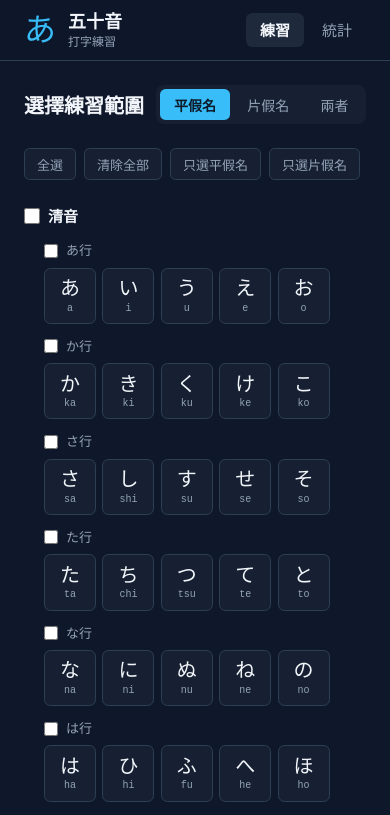
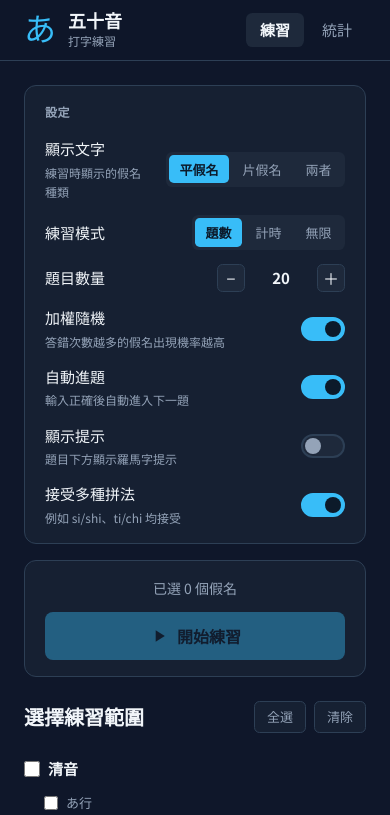
Before and after one commit to bg308222/gojuon-typing-practice, a Vue app: page / in a window 390 px wide. Shown: the top 815 px of the page. Built offline with nearby package versions, Linux system fonts and the light colour scheme.

Commit message:
優化開始 button

```diff
--- a/src/App.vue
+++ b/src/App.vue
@@ -32,10 +32,21 @@
         <!-- Home / Setup view -->
         <div v-if="view === 'home'" class="home-layout">
           <div class="selector-col">
-            <KanaSelector :settings="settings" @start="startPractice" />
+            <KanaSelector :settings="settings" />
           </div>
           <div class="settings-col">
             <SettingsPanel :settings="settings" />
+            <div class="start-box">
+              <span class="count-label">已選 {{ settings.selectedKana.length }} 個假名</span>
+              <button
+                class="start-btn"
+                :disabled="settings.selectedKana.length === 0"
+                @click="startPractice"
+              >
+                <svg width="20" height="20" viewBox="0 0 24 24" fill="currentColor"><path d="M8 5v14l11-7z"/></svg>
+                開始練習
+              </button>
+            </div>
           </div>
         </div>
 
@@ -362,9 +373,67 @@ button {
   align-items: start;
 }
 
+.settings-col {
+  position: sticky;
+  top: calc(3.25rem + 1.5rem); /* header height + padding */
+  display: flex;
+  flex-direction: column;
+  gap: 1rem;
+}
+
+.start-box {
+  display: flex;
+  flex-direction: column;
+  gap: 0.75rem;
+  padding: 1rem 1.25rem;
+  background: var(--surface-2);
+  border: 1px solid var(--border);
+  border-radius: 0.75rem;
+}
+
+.count-label {
+  font-size: 0.875rem;
+  color: var(--text-muted);
+  text-align: center;
+}
+
+.start-btn {
+  display: flex;
+  align-items: center;
+  justify-content: center;
+  gap: 0.5rem;
+  width: 100%;
+  padding: 0.75rem 1.5rem;
+  border-radius: 0.5rem;
+  border: none;
+  background: var(--primary);
+  color: #0c1a2a;
+  font-size: 1rem;
+  font-weight: 700;
+  font-family: inherit;
+  cursor: pointer;
+  transition: all 150ms;
+}
+
+.start-btn:hover:not(:disabled) {
+  background: var(--primary-light);
+  transform: translateY(-1px);
+  box-shadow: 0 4px 16px color-mix(in srgb, var(--primary) 40%, transparent);
+}
+
+.start-btn:disabled {
+  opacity: 0.4;
+  cursor: not-allowed;
+}
+
 @media (max-width: 768px) {
   .home-layout {
     grid-template-columns: 1fr;
+  }
+
+  .settings-col {
+    position: static;
+    order: -1;
   }
 }
 
--- a/src/components/KanaSelector.vue
+++ b/src/components/KanaSelector.vue
@@ -2,22 +2,10 @@
   <div class="selector">
     <div class="selector-header">
       <h2 class="selector-title">選擇練習範圍</h2>
-      <div class="script-toggle">
-        <button
-          v-for="opt in scriptOptions"
-          :key="opt.value"
-          class="toggle-btn"
-          :class="{ active: settings.selectedScript === opt.value }"
-          @click="settings.selectedScript = opt.value as ScriptType"
-        >{{ opt.label }}</button>
+      <div class="quick-actions">
+        <button class="action-btn" @click="selectAll">全選</button>
+        <button class="action-btn" @click="clearAll">清除</button>
       </div>
-    </div>
-
-    <div class="quick-actions">
-      <button class="action-btn" @click="selectAll">全選</button>
-      <button class="action-btn" @click="clearAll">清除全部</button>
-      <button class="action-btn" @click="selectHiraganaOnly">只選平假名</button>
-      <button class="action-btn" @click="selectKatakanaOnly">只選片假名</button>
     </div>
 
     <div class="kana-groups">
@@ -58,7 +46,8 @@
                   :checked="isKanaSelected(kana.key)"
                   @change="toggleKana(kana.key)"
                 />
-                <span class="kana-char">{{ getDisplay(kana) }}</span>
+                <span class="kana-char hira">{{ kana.hiragana }}</span>
+                <span class="kana-char kata">{{ kana.katakana }}</span>
                 <span class="kana-romaji">{{ kana.romaji[0] }}</span>
               </label>
             </div>
@@ -67,46 +56,21 @@
       </div>
     </div>
 
-    <div class="selector-footer">
-      <span class="count-label">已選 {{ selectedCount }} 個假名</span>
-      <button
-        class="start-btn"
-        :disabled="selectedCount === 0"
-        @click="emit('start')"
-      >
-        <svg width="20" height="20" viewBox="0 0 24 24" fill="currentColor"><path d="M8 5v14l11-7z"/></svg>
-        開始練習
-      </button>
-    </div>
   </div>
 </template>
 
 <script setup lang="ts">
 import { computed } from 'vue'
-import { KANA_TABLE, ROW_GROUPS, ROW_LABELS, type KanaEntry, type ScriptType } from '../data/kana'
+import { KANA_TABLE, ROW_GROUPS, ROW_LABELS, type KanaEntry } from '../data/kana'
 import type { AppSettings } from '../data/db'
 
 const props = defineProps<{ settings: AppSettings }>()
-const emit = defineEmits<{ start: [] }>()
-
-const scriptOptions = [
-  { value: 'hiragana', label: '平假名' },
-  { value: 'katakana', label: '片假名' },
-  { value: 'both',     label: '兩者' },
-]
-
-function getDisplay(kana: KanaEntry): string {
-  if (props.settings.selectedScript === 'katakana') return kana.katakana
-  return kana.hiragana
-}
 
 function getRowKana(rowId: string): KanaEntry[] {
   return KANA_TABLE.filter(k => k.row === rowId)
 }
 
 const selectedSet = computed(() => new Set(props.settings.selectedKana))
-
-const selectedCount = computed(() => props.settings.selectedKana.length)
 
 function isKanaSelected(key: string): boolean {
   return selectedSet.value.has(key)
@@ -175,16 +139,6 @@ function selectAll() {
 function clearAll() {
   props.settings.selectedKana = []
 }
-
-function selectHiraganaOnly() {
-  props.settings.selectedScript = 'hiragana'
-  props.settings.selectedKana = KANA_TABLE.map(k => k.key)
-}
-
-function selectKatakanaOnly() {
-  props.settings.selectedScript = 'katakana'
-  props.settings.selectedKana = KANA_TABLE.map(k => k.key)
-}
 </script>
 
 <style scoped>
@@ -209,41 +163,9 @@ function selectKatakanaOnly() {
   margin: 0;
 }
 
-.script-toggle {
-  display: flex;
-  gap: 0.25rem;
-  background: var(--surface-2);
-  padding: 0.25rem;
-  border-radius: 0.5rem;
-}
-
-.toggle-btn {
-  padding: 0.35rem 0.85rem;
-  border-radius: 0.35rem;
-  border: none;
-  background: transparent;
-  color: var(--text-muted);
-  font-size: 0.875rem;
-  font-family: inherit;
-  cursor: pointer;
-  transition: all 150ms;
-}
-
-.toggle-btn.active {
-  background: var(--primary);
-  color: #0c1a2a;
-  font-weight: 600;
-}
-
-.toggle-btn:hover:not(.active) {
-  color: var(--text);
-  background: var(--surface-hover);
-}
-
 .quick-actions {
   display: flex;
   gap: 0.5rem;
-  flex-wrap: wrap;
 }
 
 .action-btn {
@@ -268,8 +190,6 @@ function selectKatakanaOnly() {
   flex-direction: column;
   gap: 1.5rem;
 }
-
-.kana-group {}
 
 .group-header {
   margin-bottom: 0.75rem;
@@ -298,8 +218,6 @@ function selectKatakanaOnly() {
   gap: 0.75rem;
   padding-left: 1.25rem;
 }
-
-.row-block {}
 
 .row-label {
   display: flex;
@@ -333,13 +251,14 @@ function selectKatakanaOnly() {
   flex-direction: column;
   align-items: center;
   width: 3.25rem;
-  padding: 0.4rem 0.25rem;
+  padding: 0.35rem 0.25rem 0.3rem;
   border-radius: 0.4rem;
   border: 1px solid var(--border);
   background: var(--surface-2);
   cursor: pointer;
   transition: all 150ms;
   position: relative;
+  gap: 0;
 }
 
 .kana-cell input[type="checkbox"] {
@@ -359,61 +278,34 @@ function selectKatakanaOnly() {
 }
 
 .kana-char {
-  font-size: 1.25rem;
-  line-height: 1.2;
+  font-size: 1rem;
+  line-height: 1.25;
   color: var(--text);
 }
 
-.kana-cell.selected .kana-char {
-  color: var(--primary);
+.kana-char.hira {
+  font-family: 'Noto Serif JP', serif;
 }
 
-.kana-romaji {
-  font-size: 0.625rem;
-  color: var(--text-muted);
-  margin-top: 0.1rem;
-  font-family: 'Courier New', monospace;
-}
-
-.selector-footer {
-  display: flex;
-  align-items: center;
-  justify-content: space-between;
-  padding-top: 1rem;
-  border-top: 1px solid var(--border);
-  flex-wrap: wrap;
-  gap: 1rem;
-}
-
-.count-label {
+.kana-char.kata {
   font-size: 0.875rem;
   color: var(--text-muted);
 }
 
-.start-btn {
-  display: flex;
-  align-items: center;
-  gap: 0.5rem;
-  padding: 0.65rem 1.5rem;
-  border-radius: 0.5rem;
-  border: none;
-  background: var(--primary);
-  color: #0c1a2a;
-  font-size: 1rem;
-  font-weight: 700;
-  font-family: inherit;
-  cursor: pointer;
-  transition: all 150ms;
+.kana-cell.selected .kana-char.hira {
+  color: var(--primary);
 }
 
-.start-btn:hover:not(:disabled) {
-  background: var(--primary-light);
-  transform: translateY(-1px);
-  box-shadow: 0 4px 16px color-mix(in srgb, var(--primary) 40%, transparent);
+.kana-cell.selected .kana-char.kata {
+  color: var(--primary-light);
 }
 
-.start-btn:disabled {
-  opacity: 0.4;
-  cursor: not-allowed;
+.kana-romaji {
+  font-size: 0.5625rem;
+  color: var(--text-muted);
+  margin-top: 0.15rem;
+  font-family: 'Courier New', monospace;
+  letter-spacing: 0.02em;
 }
+
 </style>
--- a/src/components/SettingsPanel.vue
+++ b/src/components/SettingsPanel.vue
@@ -3,6 +3,23 @@
     <h3 class="panel-title">設定</h3>
 
     <div class="settings-list">
+      <!-- Display Script -->
+      <div class="setting-item">
+        <div class="setting-info">
+          <span class="setting-label">顯示文字</span>
+          <span class="setting-desc">練習時顯示的假名種類</span>
+        </div>
+        <div class="mode-toggle">
+          <button
+            v-for="s in scripts"
+            :key="s.value"
+            class="mode-btn"
+            :class="{ active: settings.selectedScript === s.value }"
+            @click="settings.selectedScript = s.value as any"
+          >{{ s.label }}</button>
+        </div>
+      </div>
+
       <!-- Practice Mode -->
       <div class="setting-item">
         <div class="setting-info">
@@ -62,6 +79,12 @@
 import type { AppSettings } from '../data/db'
 
 const props = defineProps<{ settings: AppSettings }>()
+
+const scripts = [
+  { value: 'hiragana', label: '平假名' },
+  { value: 'katakana', label: '片假名' },
+  { value: 'both',     label: '兩者' },
+]
 
 const modes = [
   { value: 'count',    label: '題數' },
```
